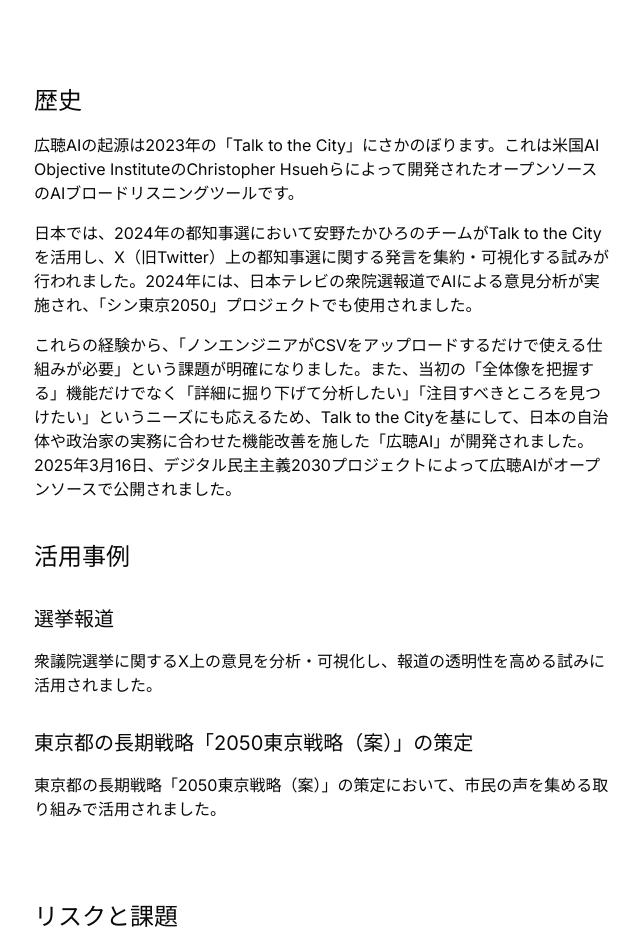
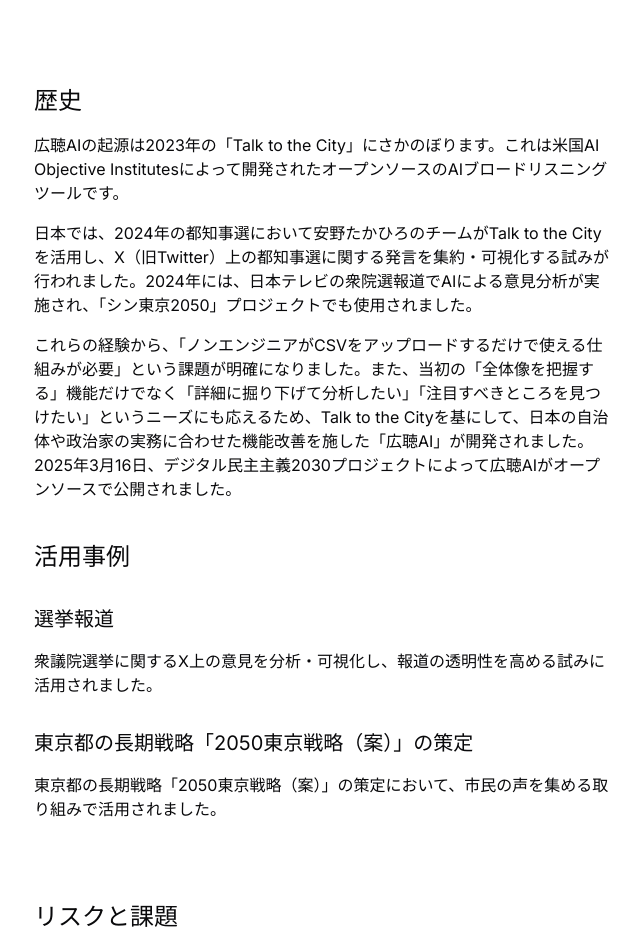
Before and after one commit to moai-redcap/dd2030website, a Next.js app: page /kouchou-ai in a window 1280 px wide. Shown: the part 820-1750 px from the top of the page, without its empty margins (318-958 px from the left). Built offline with nearby package versions, Linux system fonts and the light colour scheme; a web font is replaced by a local one.

Commit message:
fix misinformation

```diff
--- a/app/kouchou-ai/page.tsx
+++ b/app/kouchou-ai/page.tsx
@@ -58,7 +58,7 @@
         <section>
           <h3 className="text-2xl mt-10">歴史</h3>
           <p className="mt-4">
-            広聴AIの起源は2023年の「Talk to the City」にさかのぼります。これは米国AI Objective InstituteのChristopher Hsuehらによって開発されたオープンソースのAIブロードリスニングツールです。
+            広聴AIの起源は2023年の「Talk to the City」にさかのぼります。これは米国AI Objective Institutesによって開発されたオープンソースのAIブロードリスニングツールです。
           </p>
           <p className="mt-4">
             日本では、2024年の都知事選において安野たかひろのチームがTalk to the Cityを活用し、X（旧Twitter）上の都知事選に関する発言を集約・可視化する試みが行われました。2024年には、日本テレビの衆院選報道でAIによる意見分析が実施され、「シン東京2050」プロジェクトでも使用されました。
```
